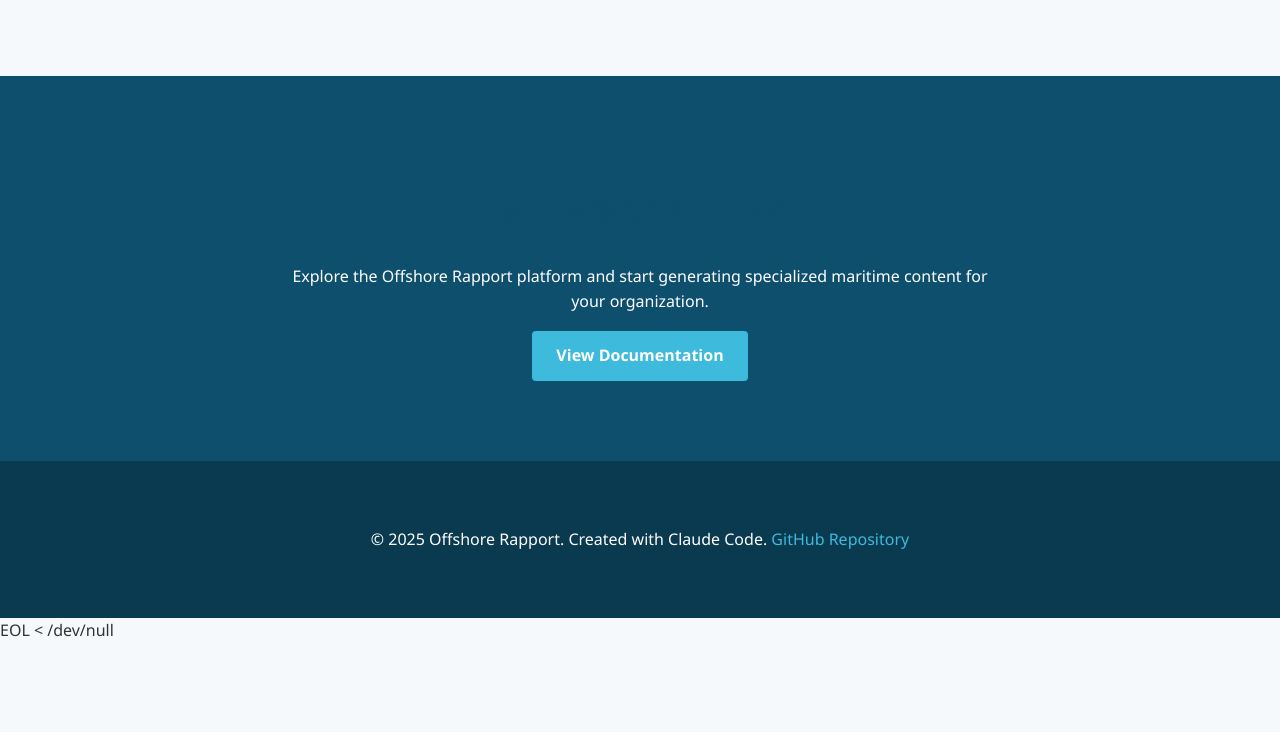
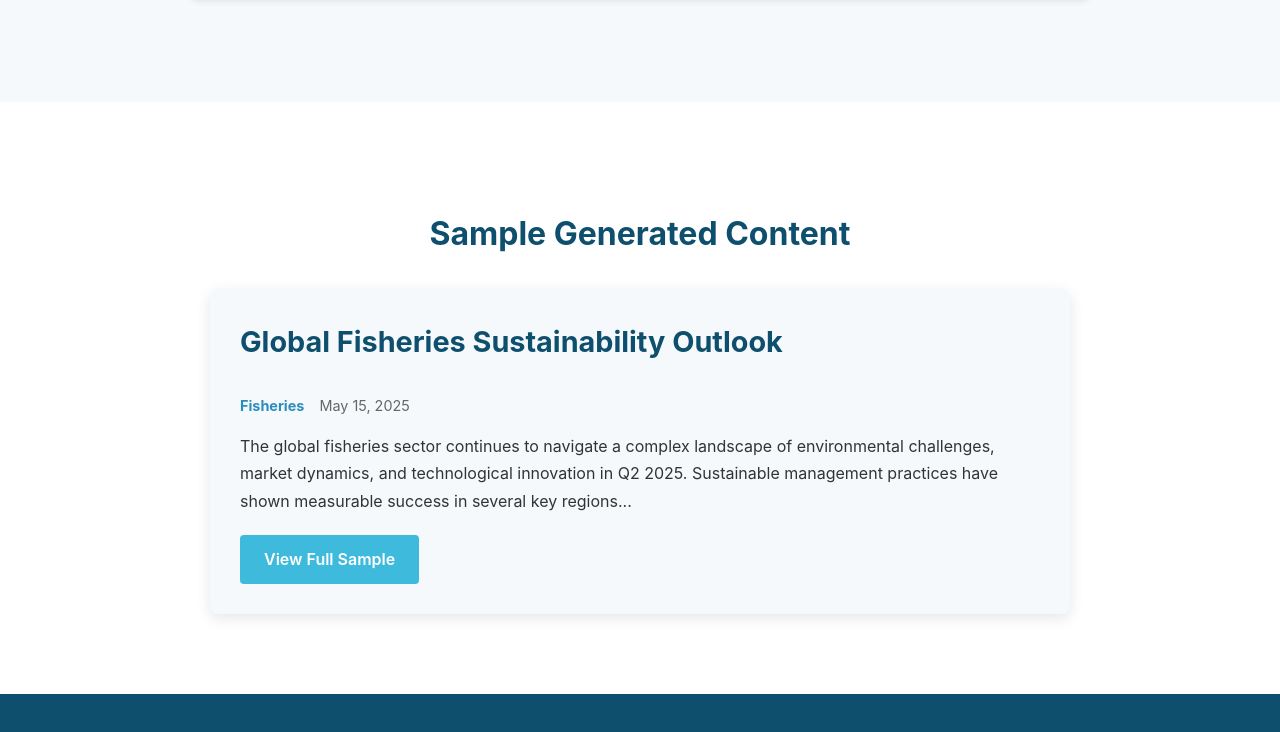
Before and after one commit to Domusgpt/offshore-rapport-v6, a plain HTML site: page index.html in a window 1280 px wide. Shown: the part 1978-2710 px from the top of the page. Before the commit the page ends 2622 px from the top, so only its background shows below. Drawn offline with Linux system fonts and the light colour scheme.

Commit message:
Update index.html with improved layout and sample content

```diff
--- a/index.html
+++ b/index.html
@@ -3,7 +3,7 @@
 <head>
   <meta charset="UTF-8">
   <meta name="viewport" content="width=device-width, initial-scale=1.0">
-  <title>Offshore Rapport v6 - Automated Maritime Content Platform</title>
+  <title>Offshore Rapport v6 - Maritime Content Platform</title>
   <link rel="stylesheet" href="css/content-styles.css">
   <style>
     :root {
@@ -16,7 +16,7 @@
     }
 
     body {
-      font-family: 'Segoe UI', Tahoma, Geneva, Verdana, sans-serif;
+      font-family: -apple-system, BlinkMacSystemFont, 'Segoe UI', Roboto, Oxygen, Ubuntu, Cantarell, 'Open Sans', 'Helvetica Neue', sans-serif;
       line-height: 1.6;
       color: var(--text-color);
       background-color: var(--light-color);
@@ -40,12 +40,12 @@
     .hero-content {
       max-width: 800px;
       margin: 0 auto;
+      padding: 0 20px;
     }
 
     h1 {
       font-size: 2.5rem;
       margin-bottom: 15px;
-      color: white;
     }
 
     header p {
@@ -78,6 +78,7 @@
       display: grid;
       grid-template-columns: repeat(auto-fit, minmax(300px, 1fr));
       gap: 30px;
+      padding: 0 20px;
     }
 
     .feature-card {
@@ -107,6 +108,7 @@
     .content-container {
       max-width: 900px;
       margin: 0 auto;
+      padding: 0 20px;
     }
 
     h2 {
@@ -151,6 +153,44 @@
       margin-top: 0;
     }
 
+    .sample-content {
+      padding: 60px 0;
+      background-color: white;
+    }
+
+    .sample-card {
+      max-width: 800px;
+      margin: 0 auto;
+      background-color: var(--light-color);
+      border-radius: 8px;
+      padding: 30px;
+      box-shadow: 0 4px 15px rgba(0, 0, 0, 0.1);
+    }
+
+    .sample-card h3 {
+      color: var(--primary-color);
+      margin-top: 0;
+      font-size: 1.8rem;
+    }
+
+    .sample-meta {
+      display: flex;
+      margin-bottom: 15px;
+      font-size: 0.9rem;
+      color: #666;
+    }
+
+    .sample-category {
+      color: var(--secondary-color);
+      font-weight: bold;
+      margin-right: 15px;
+    }
+
+    .sample-excerpt {
+      margin-bottom: 20px;
+      line-height: 1.7;
+    }
+
     .cta-section {
       background-color: var(--primary-color);
       color: white;
@@ -161,6 +201,15 @@
     .cta-content {
       max-width: 700px;
       margin: 0 auto;
+      padding: 0 20px;
+    }
+
+    .cta-buttons {
+      display: flex;
+      justify-content: center;
+      gap: 20px;
+      flex-wrap: wrap;
+      margin-top: 30px;
     }
 
     footer {
@@ -190,6 +239,11 @@
 
       .features-grid {
         grid-template-columns: 1fr;
+      }
+
+      .cta-buttons {
+        flex-direction: column;
+        align-items: center;
       }
     }
   </style>
@@ -263,23 +317,41 @@
     </div>
   </section>
 
+  <section class="sample-content">
+    <div class="container">
+      <h2>Sample Generated Content</h2>
+      <div class="sample-card">
+        <h3>Global Fisheries Sustainability Outlook</h3>
+        <div class="sample-meta">
+          <span class="sample-category">Fisheries</span>
+          <span class="sample-date">May 15, 2025</span>
+        </div>
+        <div class="sample-excerpt">
+          <p>The global fisheries sector continues to navigate a complex landscape of environmental challenges, market dynamics, and technological innovation in Q2 2025. Sustainable management practices have shown measurable success in several key regions...</p>
+        </div>
+        <a href="sample-content.html" class="btn">View Full Sample</a>
+      </div>
+    </div>
+  </section>
+
   <section class="cta-section">
     <div class="container">
       <div class="cta-content">
         <h2>Get Started Today</h2>
         <p>Explore the Offshore Rapport platform and start generating specialized maritime content for your organization.</p>
-        <a href="EMAIL_CONTENT_WORKFLOW.md" class="btn">View Documentation</a>
+        <div class="cta-buttons">
+          <a href="EMAIL_CONTENT_WORKFLOW.md" class="btn">View Documentation</a>
+          <a href="chatgpt-content-prompt.md" class="btn">Get ChatGPT Instructions</a>
+        </div>
       </div>
     </div>
   </section>
 
   <footer>
     <div class="container">
-      <p>© 2025 Offshore Rapport. Created with Claude Code. <a href="https://github.com/yourusername/offshore-rapport-v6">GitHub Repository</a></p>
+      <p>© 2025 Offshore Rapport. Created with Claude Code.</p>
+      <p><a href="README.md">View README</a>  < /dev/null |  <a href="https://github.com/yourusername/offshore-rapport-v6">GitHub Repository</a></p>
     </div>
   </footer>
-
-  <script src="js/content-loader.js"></script>
 </body>
 </html>
-EOL < /dev/null
```
